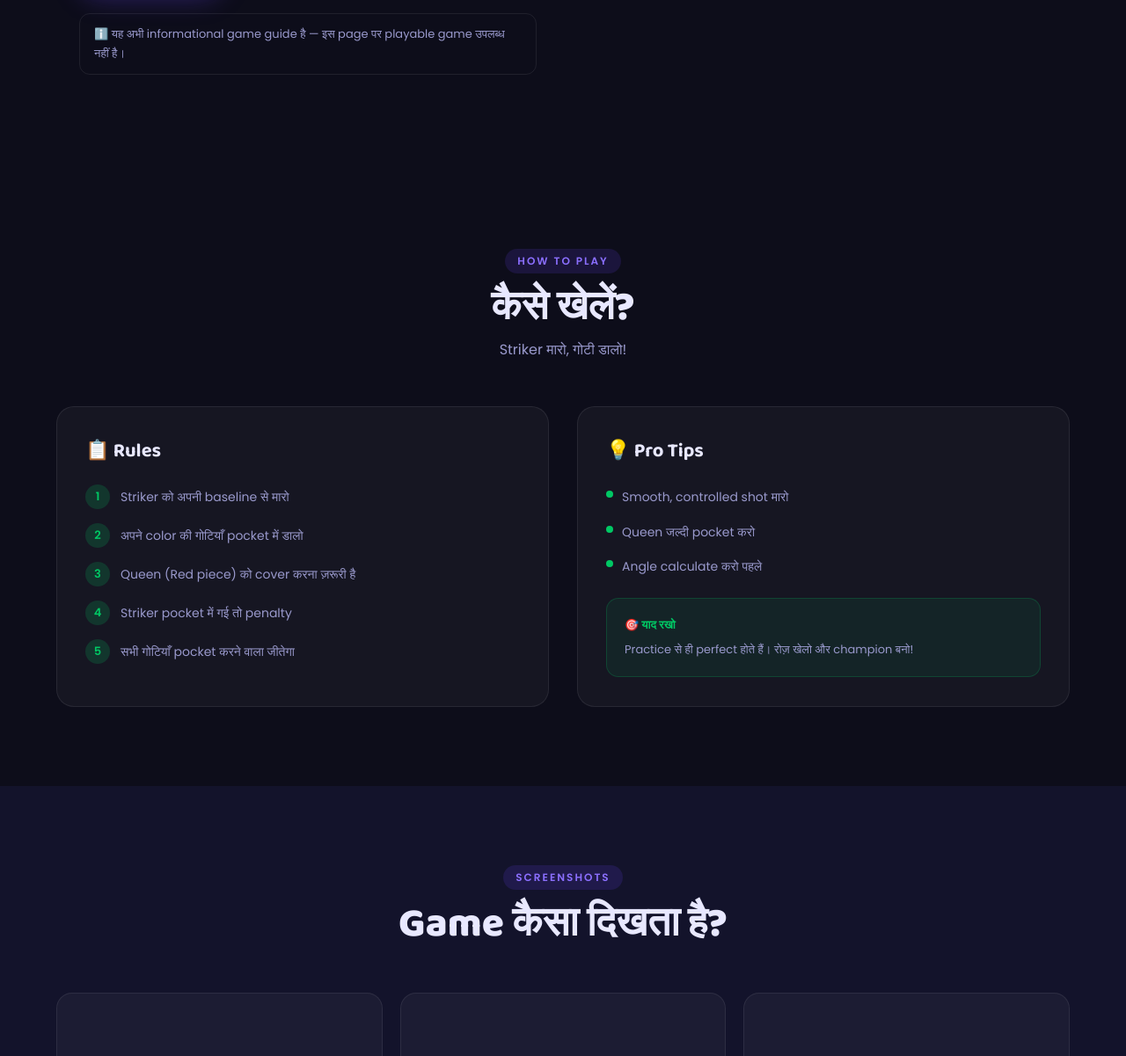
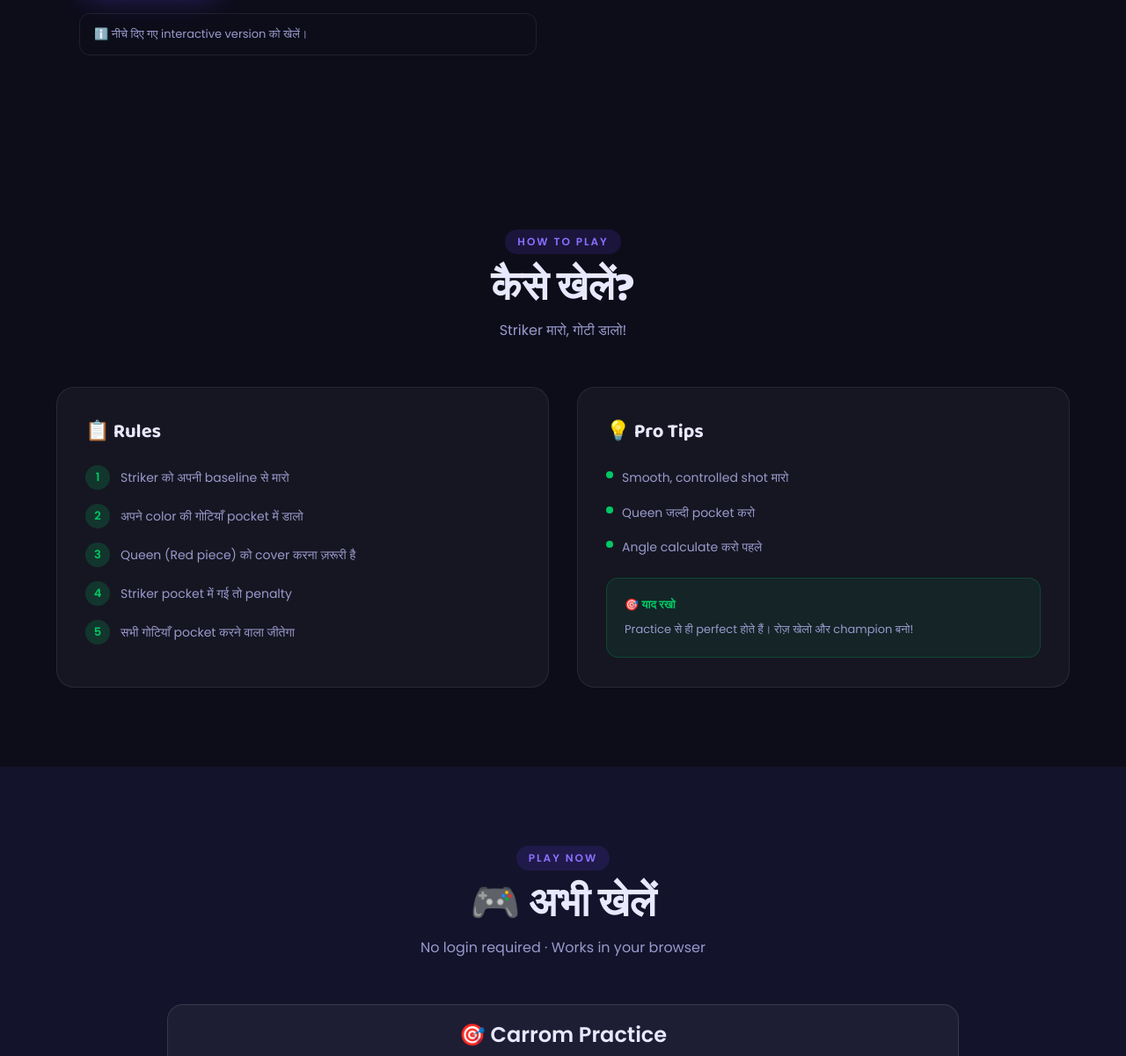
Before and after one commit to DesiPlay/DesiPlay, a plain HTML site: page games/carrom.html in a window 1280 px wide. Shown: the part 470-1671 px from the top of the page at 88% size. Drawn offline with Linux system fonts and the light colour scheme.

Commit message:
Embed interactive carrom game in its page

```diff
--- a/games/carrom.html
+++ b/games/carrom.html
@@ -75,7 +75,7 @@
         <a href="../games.html" class="btn-primary">🎮 सभी Games</a>
         <a href="../games.html" class="btn-secondary">← सभी Games</a>
       </div>
-      <p class="game-preview-note" style="margin-top:18px;padding:12px 16px;border:1px solid var(--border);border-radius:12px;color:var(--text2);font-size:13px;">ℹ️ यह अभी informational game guide है — इस page पर playable game उपलब्ध नहीं है।</p>
+      <p class="game-preview-note" style="margin-top:18px;padding:12px 16px;border:1px solid var(--border);border-radius:12px;color:var(--text2);font-size:13px;">ℹ️ नीचे दिए गए interactive version को खेलें।</p>
     </div>
     <div class="game-big-emoji reveal">🎯</div>
   </div>
@@ -103,6 +103,8 @@
   </div>
 </section>
 
+<section class="section section-dark" id="play-section"><div class="section-header"><div class="section-tag">Play Now</div><h2 class="section-title">🎮 अभी खेलें</h2><p class="section-sub">No login required · Works in your browser</p></div><div id="desiplay-game" data-game="carrom"></div></section>
+
 <section class="section section-dark">
   <div class="section-header reveal">
     <div class="section-tag">Screenshots</div>
@@ -128,9 +130,9 @@
 <div class="cta-wrap">
   <div class="cta-glow"></div>
   <h2>🎯 Carrom खेलना शुरू करो!</h2>
-  <p>यह page अभी game के rules और guide दिखाता है। Interactive gameplay अभी उपलब्ध नहीं है।</p>
+  <p>अब आप इसी page पर browser में game खेल सकते हैं।</p>
   <div class="cta-btns">
-    <a href="../games.html" class="btn-primary">🎮 सभी Games देखें</a>
+    <a href="#play-section" class="btn-primary">🎮 अभी खेलें</a>
     <a href="../games.html" class="btn-secondary">🎮 और Games देखो</a>
   </div>
 </div>
@@ -143,6 +145,7 @@
   </div>
   <div class="footer-bottom"><span class="footer-copy">© 2024 DesiPlay. Made with ❤️ in India 🇮🇳</span></div>
 </footer>
+<script src="../games-engine.js"></script>
 <script>
 const obs=new IntersectionObserver(entries=>{entries.forEach((e,i)=>{if(e.isIntersecting)setTimeout(()=>e.target.classList.add('visible'),i*80)});},{threshold:0.1});
 document.querySelectorAll('.reveal').forEach(r=>obs.observe(r));
```
